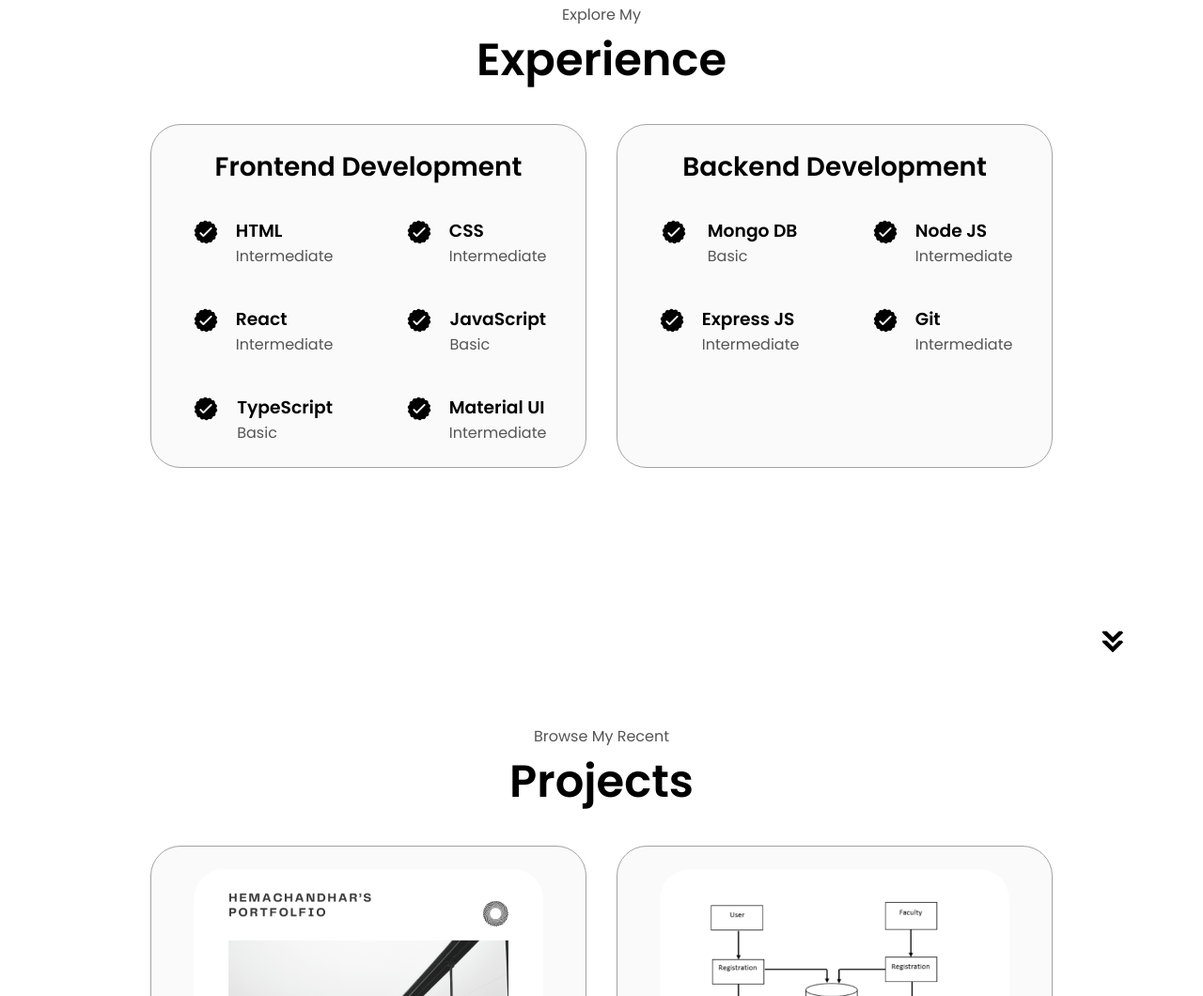
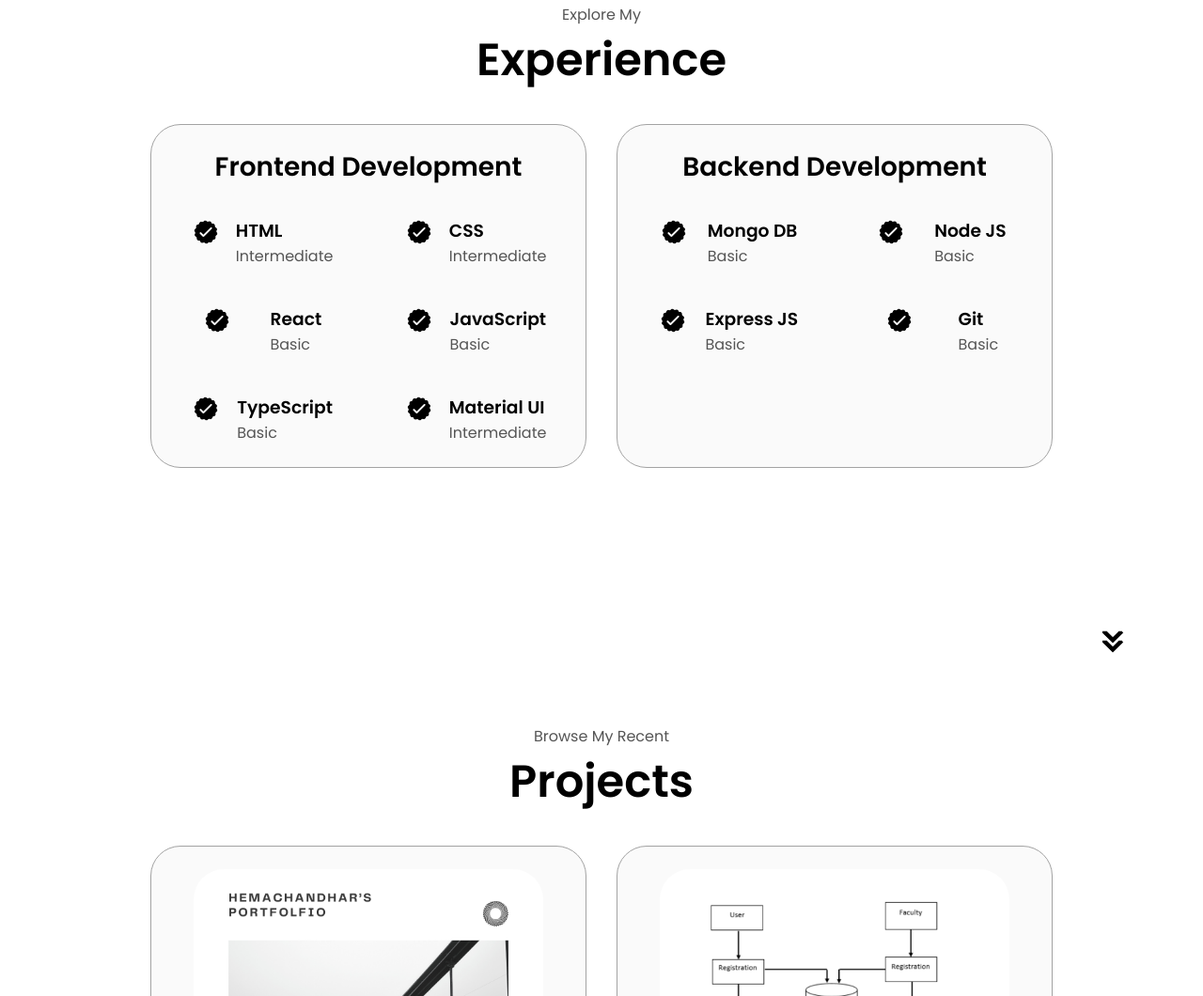
Before and after one commit to HLancaster890/hems-portfolios-v1.0, a plain HTML site: page index.html in a window 1280 px wide. Shown: the part 1693-2753 px from the top of the page at 94% size. Drawn offline with Linux system fonts and the light colour scheme.

Commit message:
update index.html

```diff
--- a/index.html
+++ b/index.html
@@ -196,7 +196,7 @@
                 />
                 <div>
                   <h3>React</h3>
-                  <p>Intermediate</p>
+                  <p>Basic</p>
                 </div>
               </article>
               <article>
@@ -266,7 +266,7 @@
                 />
                 <div>
                   <h3>Node JS</h3>
-                  <p>Intermediate</p>
+                  <p>Basic</p>
                 </div>
               </article>
               <article>
@@ -279,7 +279,7 @@
                 />
                 <div>
                   <h3>Express JS</h3>
-                  <p>Intermediate</p>
+                  <p>Basic</p>
                 </div>
               </article>
               <article>
@@ -292,7 +292,7 @@
                 />
                 <div>
                   <h3>Git</h3>
-                  <p>Intermediate</p>
+                  <p>Basic</p>
                 </div>
               </article>
             </div>
```
Also changed, not shown: 1 other file.
